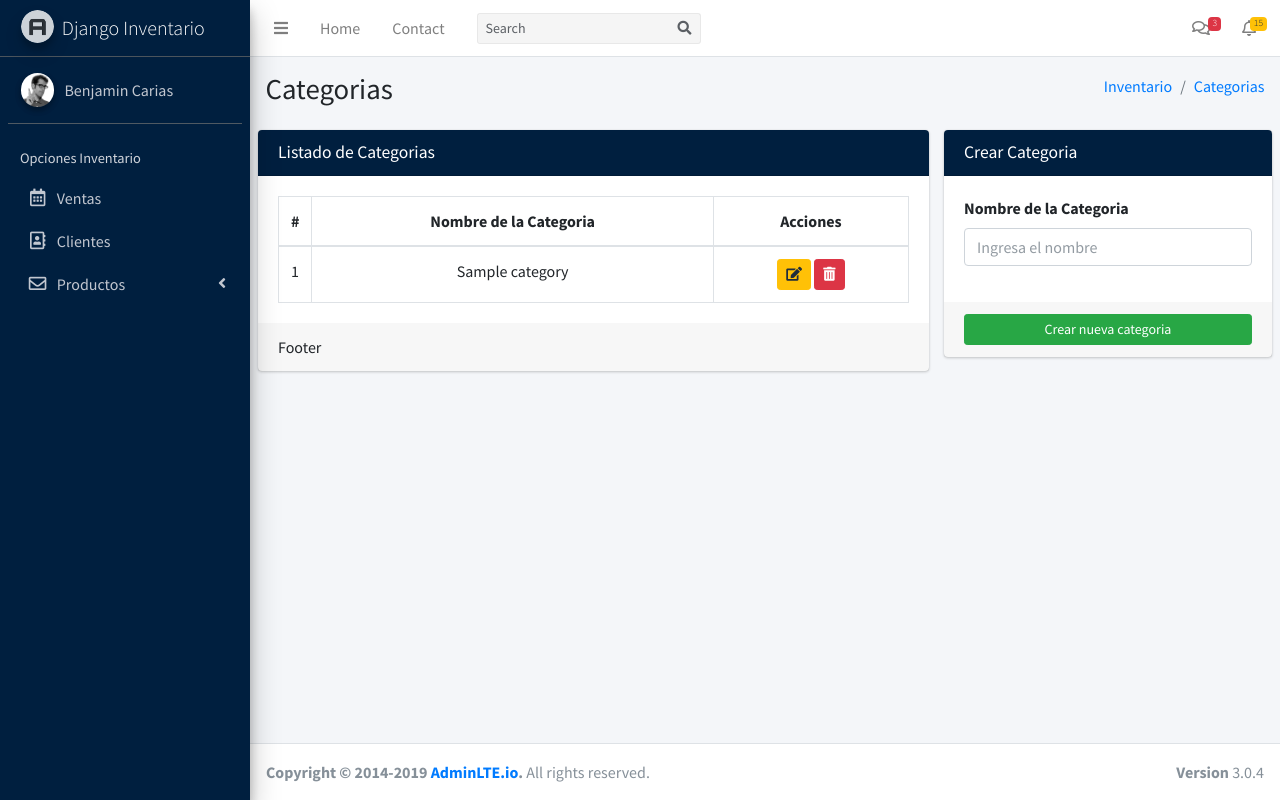
After one commit to devbenja/django_ventas_inventario, a Django app: page /inventory/category/list/ in a window 1280 px wide. The commit adds this page. Run offline with Django 4.2, Linux system fonts and the light colour scheme; tables that the repository leaves empty hold one stand-in row (values such as "Sample post"); some libraries are stand-ins or nearby versions.

Commit message:
Add category list

```diff
--- /dev/null
+++ b/inventory/templates/category/category_list.html
@@ -0,0 +1,72 @@
+{% extends "inventory/inicio.html" %}
+
+{% block content %}
+  <div class="row">
+    <div class="col-8">
+      <!-- Default box -->
+      <div class="card">
+        <div class="card-header bg-navy">
+          <h3 class="card-title">{{ accion.accion_uno }}</h3>
+        </div>
+        <div class="card-body">
+            <table class="table table-bordered">
+                <thead>
+                  <tr>
+                    <th style="width: 30px">#</th>
+                    <th class="text-center">Nombre de la Categoria</th>
+                    <th class="text-center">Acciones</th>
+                  </tr>
+                </thead>
+                <tbody>
+                    {% for categoria in categories %}
+                        <tr>
+                            <td>
+                                {{ categoria.id }}
+                            </td>
+                            <td class="text-center">
+                                {{ categoria.name }}
+                            </td>
+                            <td class="text-center">
+                                <button type="button" class="btn btn-warning btn-sm"><i class="fas fa-edit"></i></button>
+                                <button type="button" class="btn btn-danger btn-sm"><i class="fas fa-trash-alt"></i></button>
+                            </td>
+                        </tr>
+                    {% endfor %}
+                </tbody>
+              </table>
+        </div>
+        <!-- /.card-body -->
+        <div class="card-footer">
+          Footer
+        </div>
+        <!-- /.card-footer-->
+      </div>
+
+      <!-- /.card -->
+    </div>
+
+    <div class="col-4">
+      <div class="card card-primary">
+        <div class="card-header bg-navy">
+          <h3 class="card-title">{{ accion.accion_dos }}</h3>
+        </div>
+        <!-- /.card-header -->
+        <!-- form start -->
+        <form role="form">
+          <div class="card-body">
+            <div class="form-group">
+              <label for="exampleInputEmail1">Nombre de la Categoria</label>
+              <input type="text" class="form-control" id="category-name" placeholder="Ingresa el nombre">
+            </div>
+          </div>
+          <!-- /.card-body -->
+
+          <div class="card-footer">
+            <button type="submit" class="btn btn-success btn-sm w-100">Crear nueva categoria</button>
+          </div>
+        </form>
+      </div>
+    </div>
+
+  </div>
+{% endblock  %}
--- /dev/null
+++ b/inventory/templates/inventory/body.html
@@ -0,0 +1,5 @@
+{% extends 'inventory/body.html' %}
+
+{% block content %}
+
+{% endblock %}
--- a/inventory/templates/inventory/header.html
+++ b/inventory/templates/inventory/header.html
@@ -114,11 +114,6 @@
           <a href="#" class="dropdown-item dropdown-footer">See All Notifications</a>
         </div>
       </li>
-      <li class="nav-item">
-        <a class="nav-link" data-widget="control-sidebar" data-slide="true" href="#" role="button">
-          <i class="fas fa-th-large"></i>
-        </a>
-      </li>
     </ul>
   </nav>
   <!-- /.navbar -->
--- a/inventory/templates/inventory/inicio.html
+++ b/inventory/templates/inventory/inicio.html
@@ -4,7 +4,7 @@
   <head>
     <meta charset="utf-8">
     <meta http-equiv="X-UA-Compatible" content="IE=edge">
-    <title>Sistema Inventario Django</title>
+    <title>{{ title }}</title>
     <!-- Tell the browser to be responsive to screen width -->
     <meta name="viewport" content="width=device-width, initial-scale=1">
     <!-- Font Awesome -->
@@ -32,63 +32,34 @@
         <section class="content-header">
           <div class="container-fluid">
             <div class="row mb-2">
+
               <div class="col-sm-6">
-                <h1>Fixed Layout</h1>
+                <h1>{{ title }}</h1>
               </div>
               <div class="col-sm-6">
                 <ol class="breadcrumb float-sm-right">
-                  <li class="breadcrumb-item"><a href="#">Home</a></li>
-                  <li class="breadcrumb-item"><a href="#">Layout</a></li>
-                  <li class="breadcrumb-item active">Fixed Layout</li>
+                  <li class="breadcrumb-item"><a href="#">Inventario</a></li>
+                  <li class="breadcrumb-item"><a href="#">{{ title }}</a></li>
                 </ol>
               </div>
+
             </div>
           </div><!-- /.container-fluid -->
         </section>
 
         <!-- Main content -->
         <section class="content">
+          {% block content %}
 
+          {% endblock %}
           <div class="container-fluid">
-            <div class="row">
-              <div class="col-12">
-                <!-- Default box -->
-                <div class="card">
-                  <div class="card-header">
-                    <h3 class="card-title">Title</h3>
 
-                    <div class="card-tools">
-                      <button type="button" class="btn btn-tool" data-card-widget="collapse" data-toggle="tooltip"
-                        title="Collapse">
-                        <i class="fas fa-minus"></i></button>
-                      <button type="button" class="btn btn-tool" data-card-widget="remove" data-toggle="tooltip"
-                        title="Remove">
-                        <i class="fas fa-times"></i></button>
-                    </div>
-                  </div>
-                  <div class="card-body">
-                    Start creating your amazing application!
-                  </div>
-                  <!-- /.card-body -->
-                  <div class="card-footer">
-                    Footer
-                  </div>
-                  <!-- /.card-footer-->
-                </div>
-                <!-- /.card -->
-              </div>
-            </div>
           </div>
         </section>
         <!-- /.content -->
       </div>
 
       {% include 'inventory/footer.html' %}
-
-      <!-- Control Sidebar -->
-      <aside class="control-sidebar control-sidebar-dark">
-        <!-- Control sidebar content goes here -->
-      </aside>
 
     </div>
 
--- a/inventory/templates/inventory/sidebar.html
+++ b/inventory/templates/inventory/sidebar.html
@@ -56,7 +56,7 @@
                 </a>
               </li>
               <li class="nav-item">
-                <a href="../mailbox/compose.html" class="nav-link">
+                <a href="{% url 'category_list' %}" class="nav-link">
                   <i class="fab fa-wpforms nav-icon"></i>
                   <p>Categorias</p>
                 </a>
--- a/inventory/urls.py
+++ b/inventory/urls.py
@@ -1,6 +1,9 @@
 from django.urls import path
 from .views import *
 
+# Inventory List
+
 urlpatterns = [
-    path('', first_view, name='testing')
+    path('', home_view, name='home_view'),
+    path('inventory/category/list/', CategoryListView.as_view(), name='category_list'),
 ]
--- a/inventory/views.py
+++ b/inventory/views.py
@@ -1,4 +1,33 @@
 from django.shortcuts import render
+from .models import Category
+from django.views.generic import ListView
 
-def first_view(request):
+
+def home_view(request):
+    """
+        Home View.
+        return: template.
+    """
+
     return render(request, 'inventory/inicio.html')
+
+
+class CategoryListView(ListView):
+
+    model = Category
+    template_name = 'category/category_list.html'
+
+    def get_context_data(self, **kwargs):
+
+        context = super().get_context_data(**kwargs)
+
+        context['categories'] = Category.objects.all()
+
+        context['title'] = 'Categorias'
+
+        context['accion'] = {
+            'accion_uno': 'Listado de Categorias',
+            'accion_dos': 'Crear Categoria'
+        }
+
+        return context
--- a/mysite/settings.py
+++ b/mysite/settings.py
@@ -25,7 +25,7 @@ SECRET_KEY = 'django-insecure-55y-t3@fpa+42j^r)zjg3#0_g0yvy88$8o^j6z7p%yccs2e$^%
 # SECURITY WARNING: don't run with debug turned on in production!
 DEBUG = True
 
-ALLOWED_HOSTS = []
+ALLOWED_HOSTS = ['127.0.0.1', '*']
 
 
 # Application definition
--- a/mysite/urls.py
+++ b/mysite/urls.py
@@ -1,23 +1,7 @@
-"""
-URL configuration for mysite project.
-
-The `urlpatterns` list routes URLs to views. For more information please see:
-    https://docs.djangoproject.com/en/4.2/topics/http/urls/
-Examples:
-Function views
-    1. Add an import:  from my_app import views
-    2. Add a URL to urlpatterns:  path('', views.home, name='home')
-Class-based views
-    1. Add an import:  from other_app.views import Home
-    2. Add a URL to urlpatterns:  path('', Home.as_view(), name='home')
-Including another URLconf
-    1. Import the include() function: from django.urls import include, path
-    2. Add a URL to urlpatterns:  path('blog/', include('blog.urls'))
-"""
 from django.contrib import admin
 from django.urls import path, include
 
 urlpatterns = [
     path('admin/', admin.site.urls),
-    path('', include('inventory.urls'))
+    path('', include('inventory.urls')),
 ]
```
Also changed, not shown: inventory/tests.py (+4 -3 lines).
